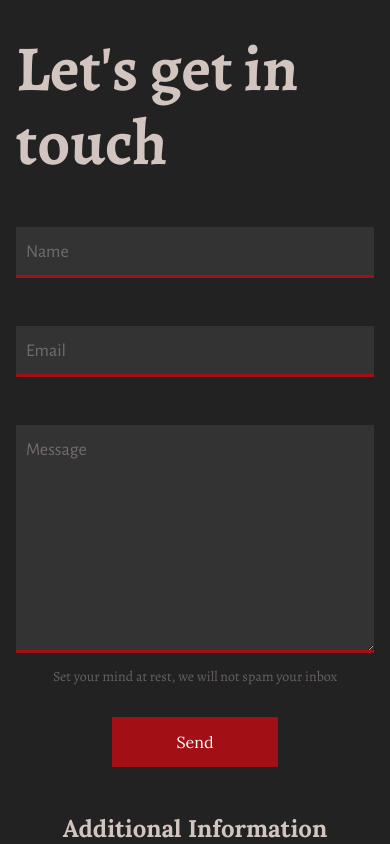
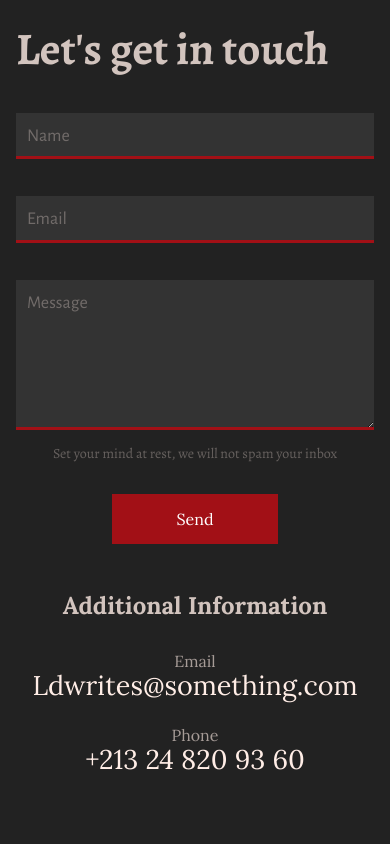
Before and after one commit to LokmaneDaoudi/L.D.Bsoton, a Nuxt app: page /contact in a window 390 px wide. Shown: the top 844 px of the page. Built offline with nearby package versions, Linux system fonts and the light colour scheme.

Commit message:
contact page laptop breakpoint

```diff
--- a/assets/styles/utils/_forms.scss
+++ b/assets/styles/utils/_forms.scss
@@ -1,9 +1,11 @@
 .input-container {
-  --padding: 18px 13px;
-  margin-top: 4rem;
+  --padding: 13px 11px;
+  --top-offset: -77%;
+  margin-top: 2.3rem;
 
-  @media screen and (max-width: $md) {
-    --padding: 15px 10px;
+  @media screen and (min-width: $xl) {
+    --padding: 15px 13px;
+    --top-offset: -80%;
     margin-top: 3rem;
   }
 
@@ -38,7 +40,7 @@
 .input:focus + .input-label,
 .input:not(:placeholder-shown) + .input-label {
   opacity: 0.8 !important;
-  transform: translate(-0.5rem, -90%);
+  transform: translate(-0.5rem, var(--top-offset));
 }
 
 .input:focus + .input-label + .input-underline,
--- a/pages/contact.vue
+++ b/pages/contact.vue
@@ -1,7 +1,7 @@
 <template>
-  <div class="container py-5">
-    <div class="row md:pt-3">
-      <div class="col-12 md:mb-5">
+  <div class="container py-4 xl:py-5">
+    <div class="row xl:pt-3">
+      <div class="col-12 md:mb-3 xl:mb-5">
         <h1 class="f-alegreya f-bold op-80 m-0">Let's get in touch</h1>
       </div>
       <div class="col-12 md:col-6">
@@ -39,7 +39,16 @@
             <label class="input-label">Message</label>
           </div>
 
-          <p class="f-alegreya f-14px md:f-25px op-30 text-center md:text-left">
+          <p
+            class="
+              f-alegreya f-14px
+              md:f-20px
+              xl:f-25px
+              op-30
+              text-center
+              md:text-left
+            "
+          >
             Set your mind at rest, we will not spam your inbox
           </p>
 
@@ -48,17 +57,36 @@
           </div>
         </form>
       </div>
-      <div class="col-12 md:col-6 info mt-6 md:mt-10 text-center md:text-left">
-        <h2 class="md:f-54px op-80">Additional Information</h2>
+      <div
+        class="
+          col-12
+          md:col-6
+          info
+          mt-6
+          md:mt-10
+          p-0
+          md:pl-4
+          xl:pl-0
+          text-center
+          md:text-left
+        "
+      >
+        <h2 class="md:f-35px xl:f-54px op-80">Additional Information</h2>
         <div class="mt-5">
-          <div class="f-30px md:f-39px op-60">Email</div>
-          <a class="f-27px md:f-35px mt-3" href="mailto:ldwrites@something.com">
+          <div class="f-28 md:f-30px xl:f-39px op-60">Email</div>
+          <a
+            class="f-27px md:f-28px xl:f-35px md:mt-2 xl:mt-3"
+            href="mailto:ldwrites@something.com"
+          >
             Ldwrites@something.com
           </a>
         </div>
         <div>
-          <div class="f-30px md:f-39px op-60">Phone</div>
-          <a class="f-27px md:f-35px mt-3" href="tel:+213248209360">
+          <div class="f-28 md:f-30px xl:f-39px op-60">Phone</div>
+          <a
+            class="f-27px md:f-28px xl:f-28px md:mt-2 xl:mt-3"
+            href="tel:+213248209360"
+          >
             +213 24 820 93 60
           </a>
         </div>
@@ -69,9 +97,13 @@
 
 <style lang="scss" scoped>
 h1 {
-  font-size: 227px;
-  @media screen and (max-width: 768px) {
-    font-size: 64px;
+  font-size: 45px;
+  @media screen and (min-width: $md) {
+    font-size: 123px;
+    line-height: 0.8;
+  }
+  @media screen and (min-width: $xl) {
+    font-size: 170px;
   }
 }
 .info {
@@ -96,11 +128,14 @@ h1 {
   max-width: 612px;
 
   .input-container {
-    font-size: 25px;
     font-family: 'AlegreyaSans', Arial, sans-serif;
 
-    @media screen and (max-width: 768px) {
-      font-size: 18px;
+    font-size: 18px;
+    @media screen and (min-width: $md) {
+      font-size: 20px;
+    }
+    @media screen and (min-width: $xl) {
+      font-size: 25px;
     }
 
     label {
@@ -111,7 +146,13 @@ h1 {
 
 textarea {
   min-height: 100px;
-  height: 228px;
+  height: 150px;
+  @media screen and (min-width: $md) {
+    height: 180px;
+  }
+  @media screen and (min-width: $xl) {
+    height: 200px;
+  }
 }
 </style>
 
```
